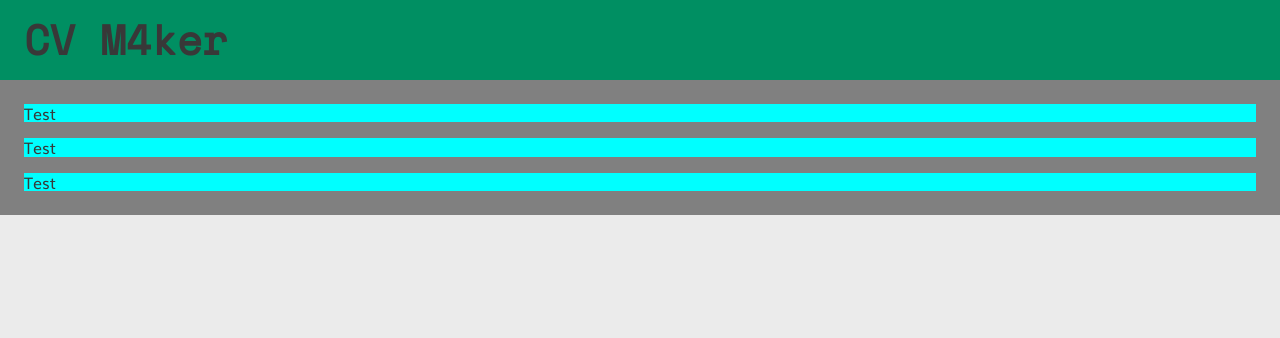
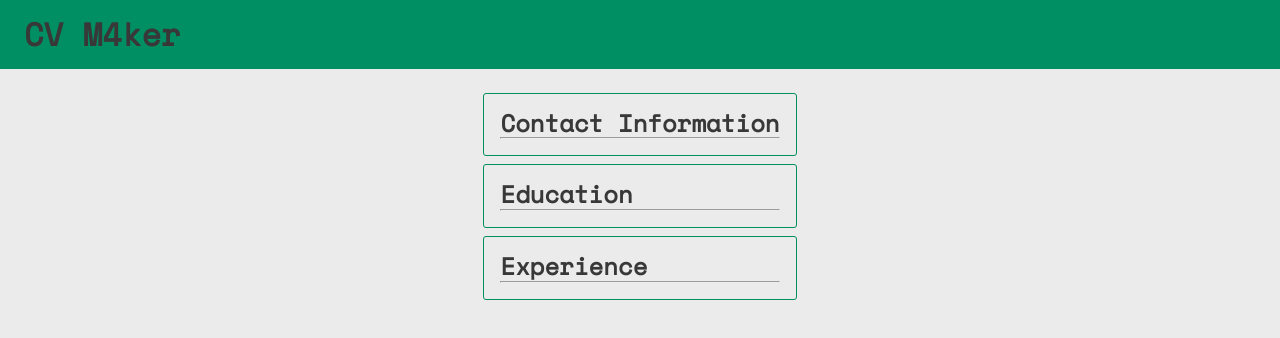
Before and after one commit to mrjgamboa/cv-project, a React (Create React App) app: page / in a window 1280 px wide. Shown: the top 338 px of the page. Built offline with nearby package versions, Linux system fonts and the light colour scheme.

Commit message:
added 3 section js in cv-form folder

```diff
--- a/src/components/Main.js
+++ b/src/components/Main.js
@@ -4,7 +4,7 @@ import CVForm from './cv-form/CVForm';
 class Main extends Component {
   render() {
     return (
-      <div>
+      <div className='Main'>
         <CVForm />
       </div>
     );
--- a/src/components/cv-form/CVForm.js
+++ b/src/components/cv-form/CVForm.js
@@ -1,9 +1,12 @@
 import React, { Component } from 'react';
 import styles from '../../styles/modules/CVForm.module.css';
+import GeneralSection from './GeneralSection';
+import EducationalSection from './EducationalSection';
+import PracticalSection from './PracticalSection';
 
 class CVForm extends Component {
-  constructor(props) {
-    super(props);
+  constructor() {
+    super();
 
     this.state = {
       generalInfos: [],
@@ -15,9 +18,11 @@ class CVForm extends Component {
   render() {
     return (
       <div className={styles.CVForm}>
-        <p>Test</p>
-        <p>Test</p>
-        <p>Test</p>
+        <form>
+          <GeneralSection />
+          <EducationalSection />
+          <PracticalSection />
+        </form>
       </div>
     );
   }
--- /dev/null
+++ b/src/components/cv-form/EducationalSection.js
@@ -0,0 +1,14 @@
+import React, { Component } from 'react';
+
+class EducationalSection extends Component {
+  render() {
+    return (
+      <section className='EducationalSection'>
+        <h2>Education</h2>
+        <hr />
+      </section>
+    );
+  }
+}
+
+export default EducationalSection;
--- /dev/null
+++ b/src/components/cv-form/GeneralSection.js
@@ -0,0 +1,14 @@
+import React, { Component } from 'react';
+
+class GeneralSection extends Component {
+  render() {
+    return (
+      <section>
+        <h2>Contact Information</h2>
+        <hr />
+      </section>
+    );
+  }
+}
+
+export default GeneralSection;
--- /dev/null
+++ b/src/components/cv-form/PracticalSection.js
@@ -0,0 +1,14 @@
+import React, { Component } from 'react';
+
+class PracticalSection extends Component {
+  render() {
+    return (
+      <section className='PracticalSection'>
+        <h2>Experience</h2>
+        <hr />
+      </section>
+    );
+  }
+}
+
+export default PracticalSection;
--- a/src/styles/App.css
+++ b/src/styles/App.css
@@ -1,8 +1,4 @@
-h1,
-h2,
-h3,
-h4,
-h5 {
+h1, h2, h3, h4, h5 {
   font-family: "SpaceMono-Regular", monospace;
 }
 
@@ -19,9 +15,9 @@ strong {
 }
 
 .App {
-  background-color: var(--background);
-  color: var(--foreground);
+  background-color: var(--brightGray);
+  color: var(--onyx);
   font-family: "Muli", Georgia, serif;
-  margin: 0;
-  padding: 0;
+  margin:0;
+  padding:0;
 }
--- a/src/styles/index.css
+++ b/src/styles/index.css
@@ -3,11 +3,14 @@
   --onyx: hsl(0, 0%, 22%);
   --ufoGreen: hsl(161, 100%, 28%);
   --languidLavender: hsl(249, 23%, 84%);
+}
 
-  --background: var(--brightGray);
-  --middleGround: var(--ufoGreen);
-  --foreground: var(--onyx);
-  --input: var(--languidLavender);
+*,
+*::before,
+*::after {
+  box-sizing: border-box;
+  margin:0;
+  padding:0;
 }
 
 html,
@@ -15,7 +18,6 @@ body,
 #root,
 .App {
   height: 100%;
-  width: 100%;
 }
 
 @font-face {
--- a/src/styles/modules/CVForm.module.css
+++ b/src/styles/modules/CVForm.module.css
@@ -3,12 +3,26 @@
   justify-content: center;
   align-items: center;
   flex-direction: column;
-  background-color: gray;
-  padding: 1rem 1.5rem 1rem 1.5rem;
+  padding: 1rem 1.5rem;
 }
 
-.CVForm > * {
-  background-color: aqua;
+.CVForm > form > * {
+  border: 1px solid var(--ufoGreen);
+  border-radius: 3px;
+  margin: .5rem 0rem;
+  max-width: calc(500px + 10vw);
+  padding: 1rem;
   width: 100%;
-  margin: .5rem 0rem .5rem 0rem;
 }
+
+.CVForm section {
+  /*  */
+}
+
+.CVForm h2 {
+  /*  */
+}
+
+.CVForm hr {
+  color: var(--languidLavender);
+}
--- a/src/styles/modules/Header.module.css
+++ b/src/styles/modules/Header.module.css
@@ -1,9 +1,8 @@
 .Header {
-  background-color: var(--middleGround);
-  padding: 1rem 1.5rem 1rem 1.5rem;
+  background-color: var(--ufoGreen);
+  padding: 1rem 1.5rem;
 }
 
 .Header > h1 {
-  font-size: calc(100% + 2vw);
   margin: 0;
 }
```
